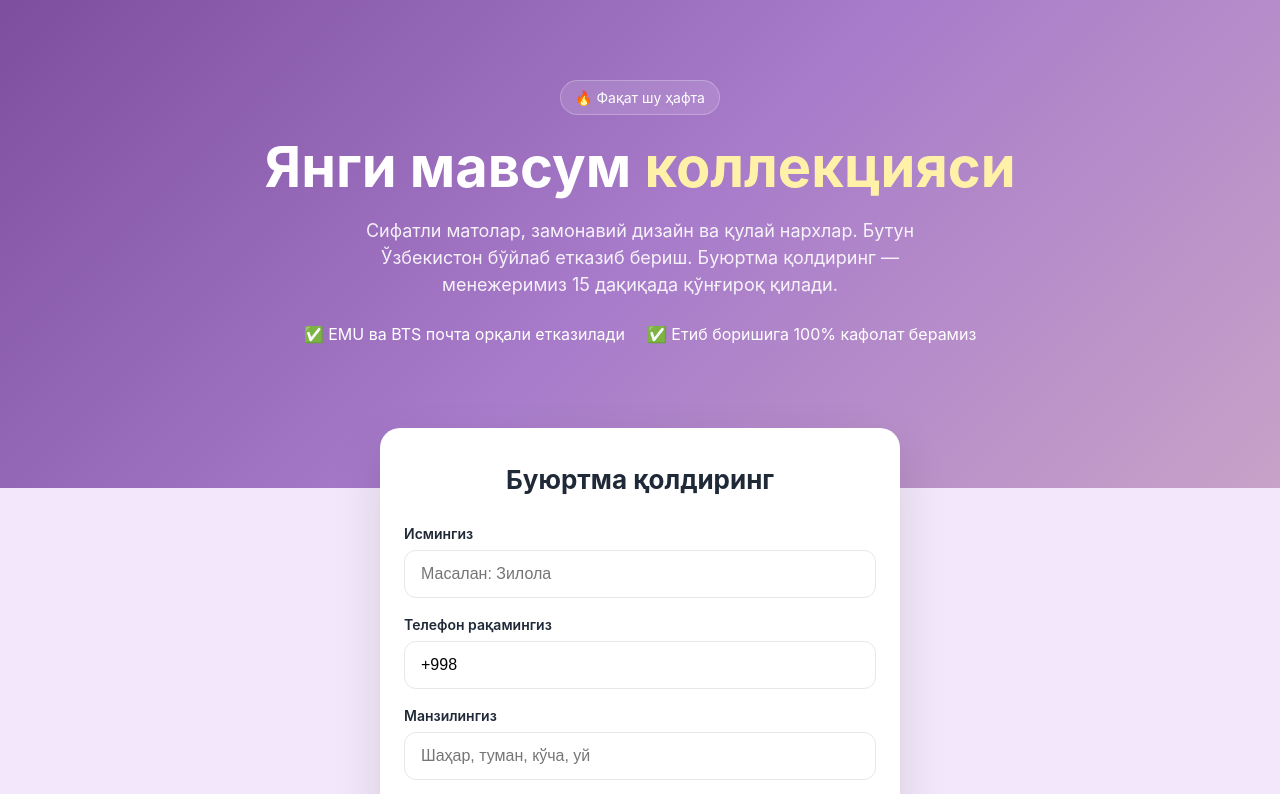
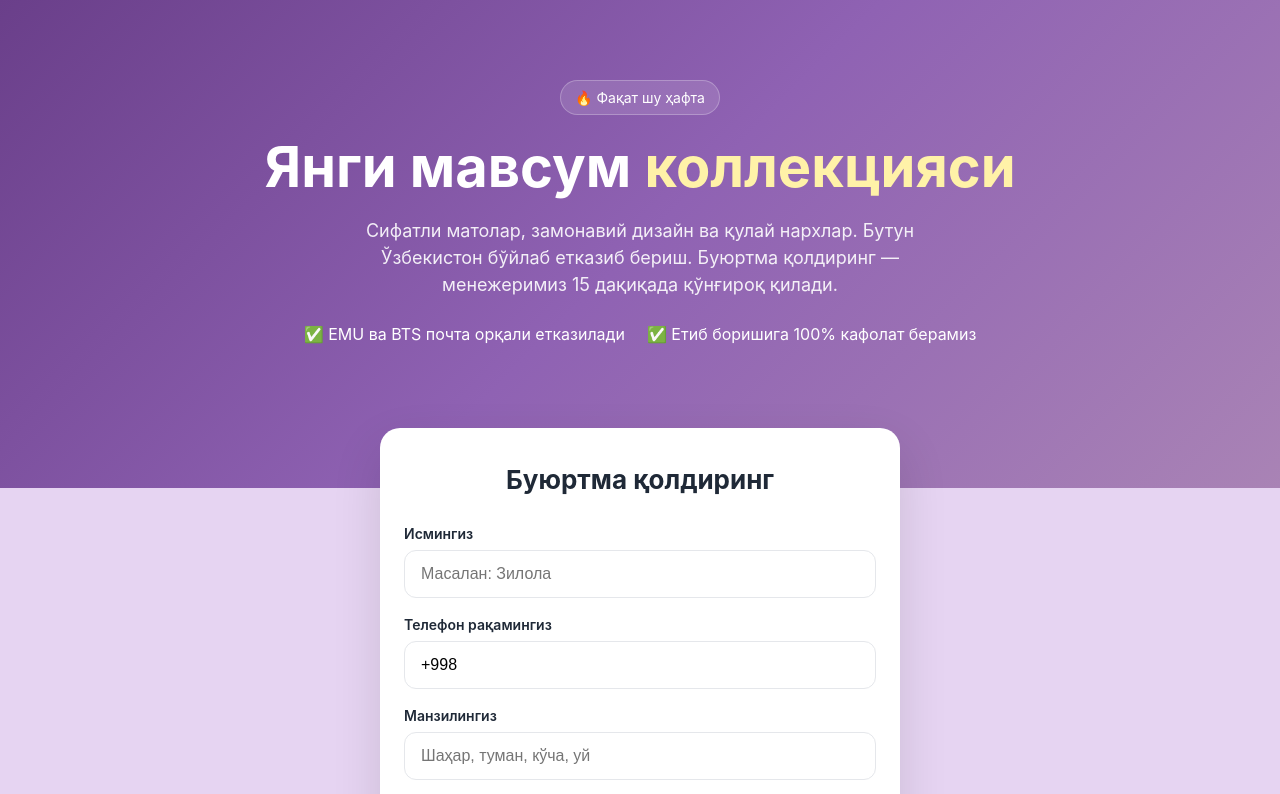
Before and after one commit to zilolautamaliyeva8-sudo/kiyim-dokon, a Next.js app: page / in a window 1280 px wide. Shown: the top 794 px of the page. Built offline with nearby package versions, Linux system fonts and the light colour scheme; no server answers.

Commit message:
Darken background colors slightly

```diff
--- a/app/globals.css
+++ b/app/globals.css
@@ -4,7 +4,7 @@
   --dark: #111827;
   --text: #1f2937;
   --muted: #6b7280;
-  --bg: #f3e8fb;
+  --bg: #e6d4f2;
   --tg: #229ed9;
 }
 
@@ -23,7 +23,7 @@ body {
 
 /* HERO */
 .hero {
-  background: linear-gradient(135deg, #7d4e9e 0%, #a77bca 50%, #c8a2c8 100%);
+  background: linear-gradient(135deg, #6a3f8a 0%, #8f62b3 50%, #a983b5 100%);
   color: #fff;
   padding: 80px 0 110px;
 }
@@ -96,7 +96,7 @@ body {
   min-height: 100vh;
   display: grid; place-items: center;
   padding: 24px 16px;
-  background: linear-gradient(135deg, #f3e8fb, #e3cff2);
+  background: linear-gradient(135deg, #e6d4f2, #d4b8ea);
 }
 .thanks-card {
   background: #fff;
```
